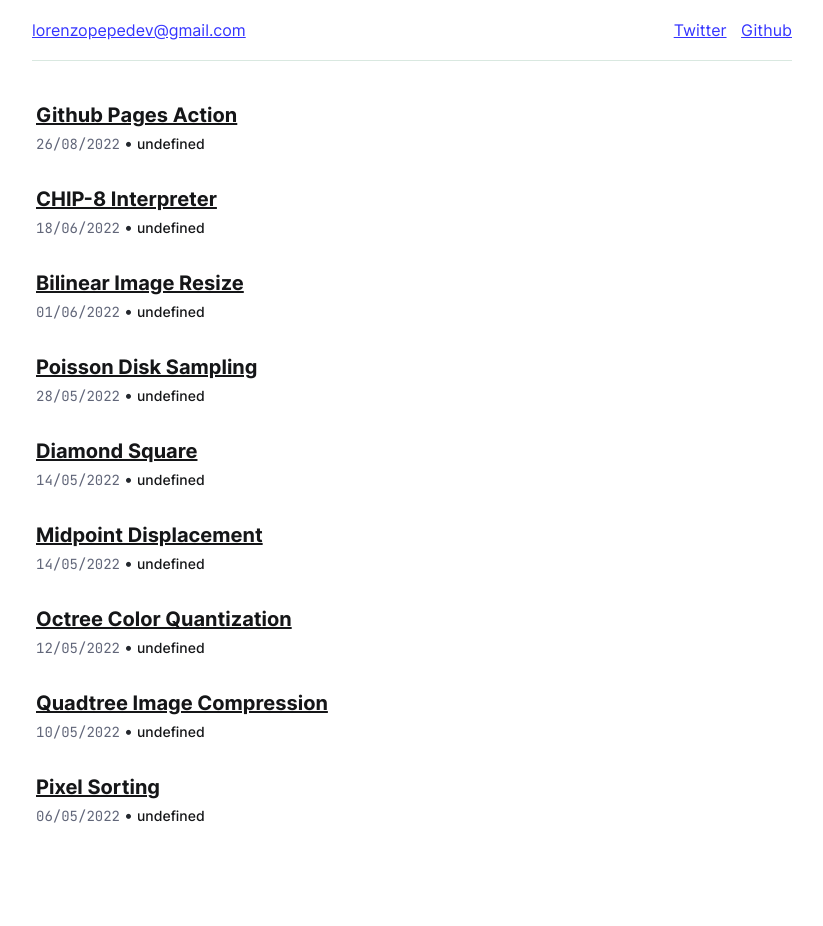
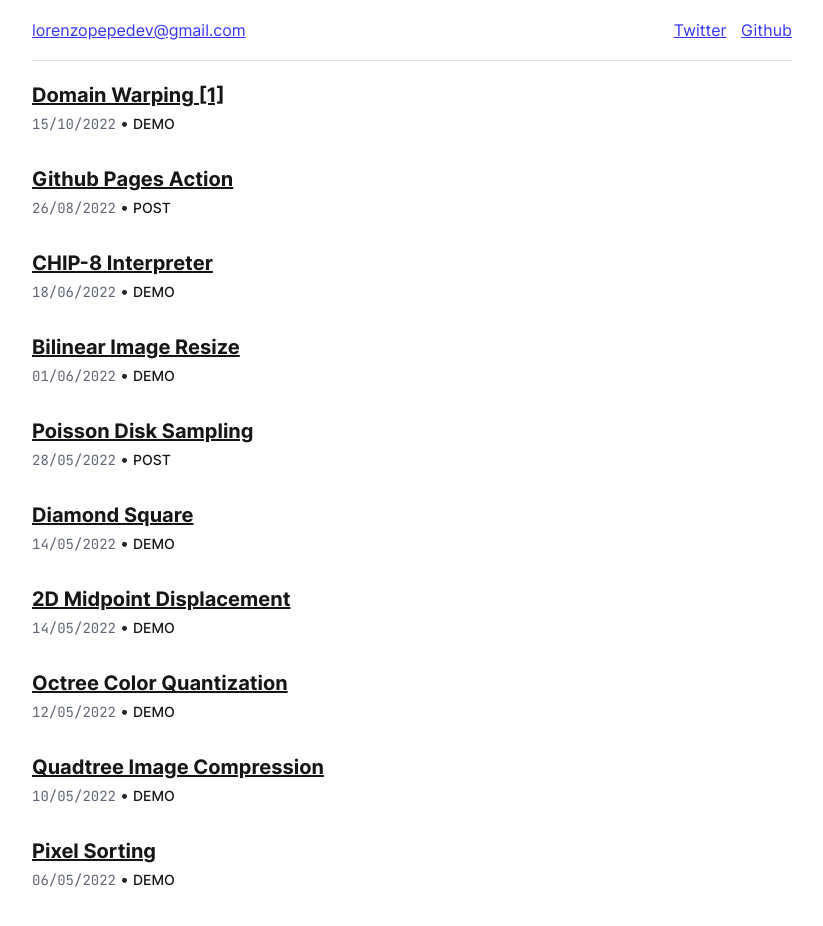
Before and after one commit to lorenzored98/lorenzored98.github.io, a SvelteKit app: page / in a window 1280 px wide. Shown: the top 926 px of the page, without its empty margins (228-1051 px from the left). Before the commit the page ends 877 px from the top, so only its background shows below. Built offline with nearby package versions, Linux system fonts and the light colour scheme.

Commit message:
style, components type prop, added entry

```diff
--- a/src/routes/+page.svelte
+++ b/src/routes/+page.svelte
@@ -6,8 +6,8 @@
 
 <Seo
 	title="Lorenzo Pepe"
-	description="Writing about javascript, creative coding, fun stuff"
-	keywords="LorenzoPepe, Javascript, Typescript, CreativeCoding, Generative, ProcGen, Procedural"
+	description="Writing about javascript, WebGL, creative coding, fun stuff"
+	keywords="LorenzoPepe, Javascript, Typescript, CreativeCoding, Generative, Canvas2D, ProcGen, Procedural, WebGL, WebGL2"
 />
 
 <header>
@@ -15,58 +15,79 @@
 </header>
 <main>
 	<ol>
-		<IndexListItem href="/github-pages-action" timestamp={1661509919}>
+		<IndexListItem
+			href="/domain-warping-1"
+			timestamp={1665824041}
+			type="DEMO"
+		>
+			Domain Warping [1]
+		</IndexListItem>
+
+		<IndexListItem
+			href="/github-pages-action"
+			timestamp={1661509919}
+			type="POST"
+		>
 			Github Pages Action
 		</IndexListItem>
+
 		<IndexListItem
-			href="https://github.com/lorenzored98/CHIP8"
+			href="/chip8-interpreter"
 			timestamp={1655577363}
+			type="DEMO"
 		>
 			CHIP-8 Interpreter
 		</IndexListItem>
 
 		<IndexListItem
-			href="https://codesandbox.io/s/bilinear-image-resize-5fqdw4"
+			href="/bilinear-image-resize"
 			timestamp={1654056000}
+			type="DEMO"
 		>
 			Bilinear Image Resize
 		</IndexListItem>
 
-		<IndexListItem href="/poisson-disk-sampling" timestamp={1653748371}>
+		<IndexListItem
+			href="/poisson-disk-sampling"
+			timestamp={1653748371}
+			type="POST"
+		>
 			Poisson Disk Sampling
 		</IndexListItem>
 
 		<IndexListItem
-			href="https://codesandbox.io/s/diamond-square-izt6t9"
+			href="/diamond-square"
 			timestamp={1652500800}
+			type="DEMO"
 		>
 			Diamond Square
 		</IndexListItem>
 
 		<IndexListItem
-			href="https://codesandbox.io/s/2d-midpoint-displacement-oeeg7x"
+			href="/2d-midpoint-displacement"
 			timestamp={1652500800}
+			type="DEMO"
 		>
-			Midpoint Displacement
+			2D Midpoint Displacement
 		</IndexListItem>
 
 		<IndexListItem
-			href="https://codesandbox.io/s/octree-color-quantization-oxbgf3"
+			href="/octree-color-quantization"
 			timestamp={1652328000}
+			type="DEMO"
 		>
 			Octree Color Quantization
 		</IndexListItem>
+
 		<IndexListItem
-			href="https://codesandbox.io/s/quadtree-image-compression-d769ee"
+			href="/quadtree-image-compression"
 			timestamp={1652155200}
+			type="DEMO"
 		>
 			Quadtree Image Compression
 		</IndexListItem>
 
-		<IndexListItem
-			href="https://codesandbox.io/s/kgolid-pixel-color-sorting-o5nroi"
-			timestamp={1651809600}
-		>
+		<IndexListItem href="/pixel-sorting" timestamp={1651809600} type="DEMO">
 			Pixel Sorting
 		</IndexListItem>
 	</ol>
@@ -79,7 +100,7 @@
 		margin-bottom: 2rem;
 	}
 	main {
-		padding: 2rem 0 2rem 0;
+		padding-bottom: 2rem;
 	}
 
 	ol {
@@ -87,5 +108,6 @@
 		display: flex;
 		flex-direction: column;
 		align-items: flex-start;
+		transform: translate(-0.4rem, 0);
 	}
 </style>
```
